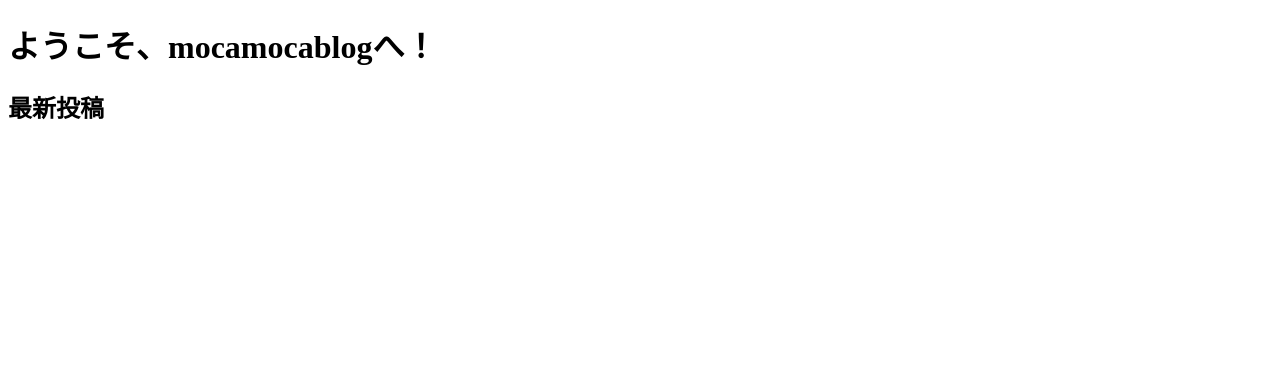
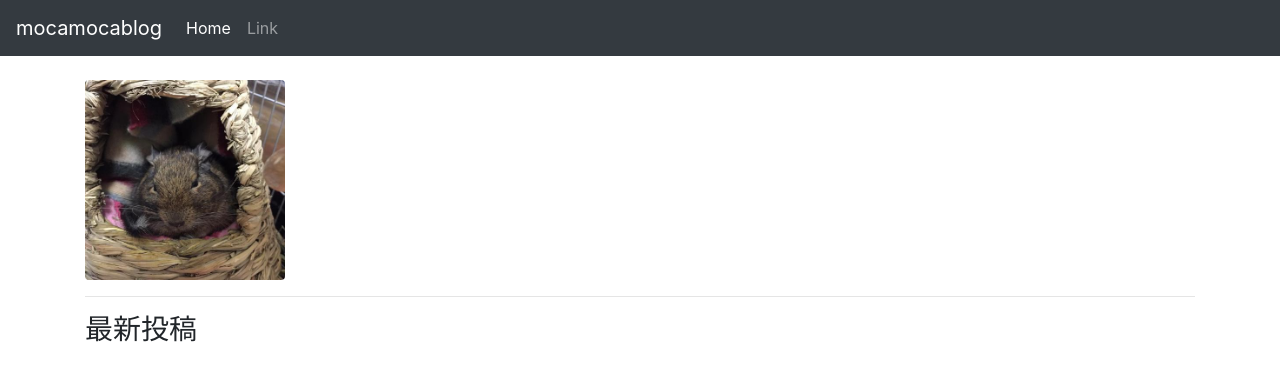
Before and after one commit to mocamocaland/python_API-_csv, a Django app: page /posts/ in a window 1280 px wide. Shown: the top 381 px of the page. Run offline with Django 3.2, Linux system fonts and the light colour scheme; data that the repository does not hold is empty; some libraries are stand-ins or nearby versions.

Commit message:
WEBサイト画面を調整

```diff
--- a/myblogapp/posts/templates/posts/index.html
+++ b/myblogapp/posts/templates/posts/index.html
@@ -2,23 +2,60 @@
 <html lang = "ja-jp">
 <head>
     <title>投稿一覧</title>
+    <meta charset="utf-8">
+    <meta name="viewport" content="width=device-width, initial-scale=1, shrink-to-fit=no">
+    <link rel="stylesheet" href="https://maxcdn.bootstrapcdn.com/bootstrap/4.0.0-beta.2/css/bootstrap.min.css" integrity="sha384-PsH8R72JQ3SOdhVi3uxftmaW6Vc51MKb0q5P2rRUpPvrszuE4W1povHYgTpBfshb"
+        crossorigin="anonymous">
+
 </head>
-<body>
-    <h1>ようこそ、mocamocablogへ！</h1>
 
-    <h2>最新投稿</h2>
+    <nav class="navbar navbar-expand-lg navbar-dark bg-dark">
+        <a class="navbar-brand" href="#">mocamocablog</a>
+        <button class="navbar-toggler" type="button" data-toggle="collapse" data-target="#navbarSupportedContent" aria-controls="navbarSupportedContent"
+            aria-expanded="false" aria-label="Toggle navigation">
+            <span class="navbar-toggler-icon"></span>
+        </button>
+
+        <div class="collapse navbar-collapse" id="navbarSupportedContent">
+            <ul class="navbar-nav mr-auto">
+                <li class="nav-item active">
+                    <a class="nav-link" href="#">Home
+                        <span class="sr-only">(current)</span>
+                    </a>
+                </li>
+                <li class="nav-item">
+                    <a class="nav-link" href="#">Link</a>
+                </li>
+            </ul>
+        </div>
+    </nav>
+    <div class="container">
+        <br />
+    {% load static %}
+    <img src="{% static 'posts/home.jpeg'%}" class ="img-fluid rounded" style="max-height: 200px;" >
+
+    <hr>
+
+    <h3>最新投稿</h3>
 
     {% for post in posts.all %}
 
-        #{{ post.id }} :
-        {{ post.title }}
+        <a href ="{% url 'post_detail' post.id %}">{{ post.title }}</a>
         <br /><br />
         {{ post.published}}
         <br /><br />
-        <img src="{{ post.image.url }}" />
+        <img src="{{ post.image.url }}" class ="img-fluid rounded" style="max-height: 200px;" />
+        <br /><br />
         {{ post.summary}}
         <br /><br />
 
     {% endfor%}
+    <script src="https://code.jquery.com/jquery-3.2.1.slim.min.js" integrity="sha384-KJ3o2DKtIkvYIK3UENzmM7KCkRr/rE9/Qpg6aAZGJwFDMVNA/GpGFF93hXpG5KkN"
+        crossorigin="anonymous"></script>
+    <script src="https://cdnjs.cloudflare.com/ajax/libs/popper.js/1.12.3/umd/popper.min.js" integrity="sha384-vFJXuSJphROIrBnz7yo7oB41mKfc8JzQZiCq4NCceLEaO4IHwicKwpJf9c9IpFgh"
+        crossorigin="anonymous"></script>
+    <script src="https://maxcdn.bootstrapcdn.com/bootstrap/4.0.0-beta.2/js/bootstrap.min.js" integrity="sha384-alpBpkh1PFOepccYVYDB4do5UnbKysX5WZXm3XxPqe5iKTfUKjNkCk9SaVuEZflJ"
+        crossorigin="anonymous"></script>
+    </div>
 </body>
 </html>
```
Also changed, not shown: myblogapp/posts/templates/posts/post_detail.html (+44 -7 lines), myblogapp/posts/static/posts/home.jpeg (added).
